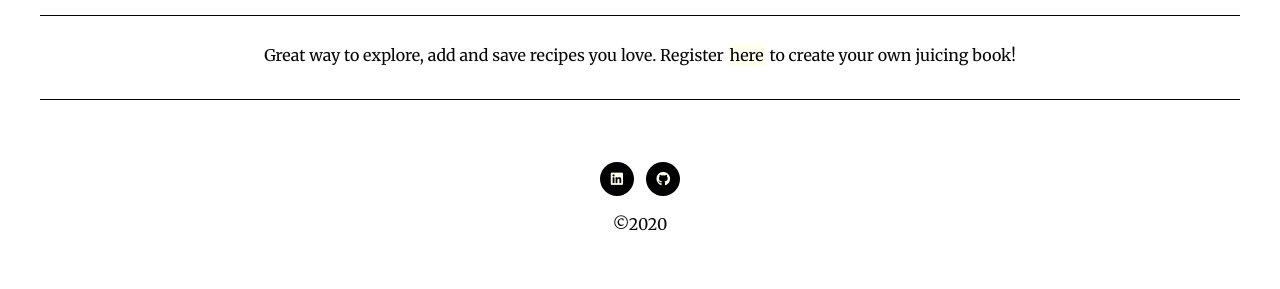
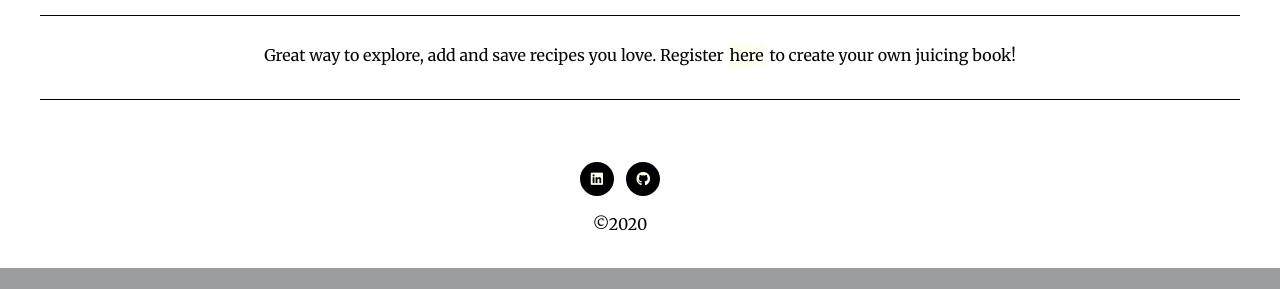
Before and after one commit to sneachda/juicebar-ms3, a Flask app: page / in a window 1280 px wide. Shown: the part 621-910 px from the top of the page. After the commit the page ends 889 px from the top, so only its background shows below. Run offline with Flask 2, Linux system fonts and the light colour scheme; some libraries are stand-ins or nearby versions.

Commit message:
footer margin updated

```diff
--- a/static/css/style.css
+++ b/static/css/style.css
@@ -283,8 +283,8 @@ li {
 .container-footer {
     display: inline-block;
     text-align: center;
-    padding-bottom: 15px;
-
+    margin-left: 50px;
+    margin-right: 50px;
 }
 
 .social-links-footer li a i {
--- a/templates/base.html
+++ b/templates/base.html
@@ -93,7 +93,7 @@
 
 <footer class="footer mt-auto py-3">
 
-    <div class="container-fluid container-footer">
+    <div class="container container-footer">
         <div class="row">
             <div class="col-sm-12">
                 <ul class="list-inline social-links-footer">
```
